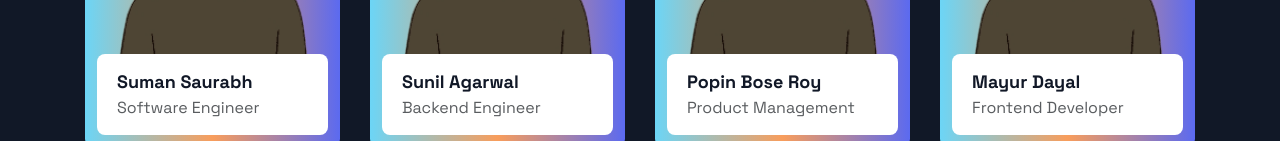
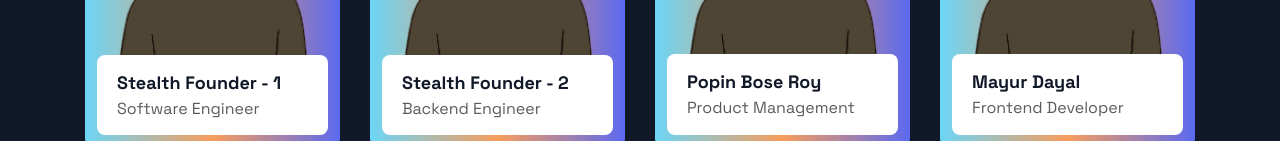
Before and after one commit to SingularityX-ai/penify-landing-page, a Next.js app: page /about-us in a window 1280 px wide. Shown: the part 811-952 px from the top of the page. Built offline with nearby package versions, Linux system fonts and the light colour scheme.

Commit message:
minor changes in about and contact-us page:
- co founder name and social link hidden
- updated the email-us link

```diff
--- a/src/components/container/contact-us/ContactModal.tsx
+++ b/src/components/container/contact-us/ContactModal.tsx
@@ -22,7 +22,7 @@ export const ContactModal = ({ promised, closeBtn }: ContactModalProps) => {
           We encountered a technical issue and couldn&apos;t send your message. It might be a network or server problem.
           Please try resending shortly or{" "}
           <a
-            href="mailto:sumansaurabh@singularityx.ai"
+            href="mailto:info@snorkell.ai"
             style={{ color: "#4569e7" }}>
             email us
           </a>
--- a/src/components/container/teams/team.tsx
+++ b/src/components/container/teams/team.tsx
@@ -3,14 +3,16 @@ import usrImg from 'public/images/teams/one.png';
 
 const TeamsContent = [
   {
-    devName: 'Suman Saurabh',
+    devName: 'Stealth Founder - 1',
     devRole: 'Software Engineer',
-    devSocial: 'ssumansaurabh',
+    devSocial: null,
+    // devSocial: 'ssumansaurabh',
   },
   {
-    devName: 'Sunil Agarwal',
+    devName: 'Stealth Founder - 2',
     devRole: 'Backend Engineer',
-    devSocial: 'sunilagwl5',
+    devSocial: null,
+    // devSocial: 'sunilagwl5',
   },
   {
     devName: 'Popin Bose Roy',
@@ -44,13 +46,14 @@ export default function Teams() {
                   />
                 </div>
 
-                <div className='card-content-wrapper'>
+                <div className={` card-content-wrapper ${!team.devSocial ? "link-disabled" : "" }`}>
                   <div className='card-content'>
                     <div className='card-devData'>
                       <h3 className='h5 mb-1'>{team.devName}</h3>
                       <p className='text-muted'>{team.devRole}</p>
                     </div>
 
+                    {team.devSocial ? (
                       <a
                         href={`https://www.linkedin.com/in/${team.devSocial}/`}
                         target='_blank'
@@ -59,6 +62,9 @@ export default function Teams() {
                       >
                         <i className='fa-brands fa-linkedin-in'></i>
                       </a>
+                    ) : (
+                     ""
+                    )}
                   </div>
                 </div>
               </div>
--- a/src/styles/components/_teams.scss
+++ b/src/styles/components/_teams.scss
@@ -57,7 +57,7 @@
     }
 
     &:hover {
-      .card-content-wrapper {
+      .card-content-wrapper:not(.link-disabled) {
         .card-content {
           .card-devData {
             margin-bottom: 0.875rem;
```
Lines whose indentation alone changed are shown as unchanged.
